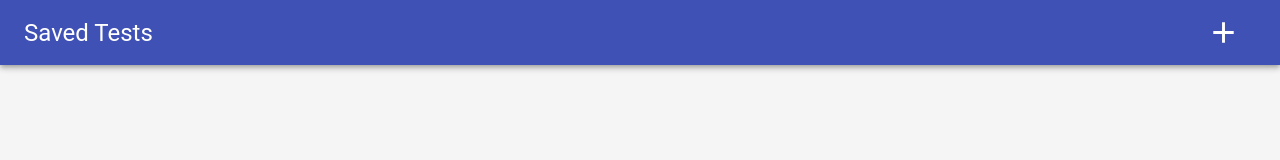
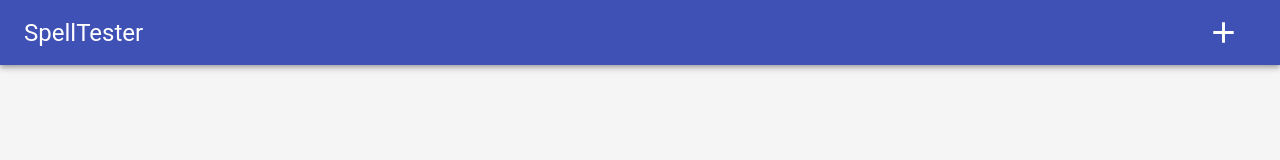
Before and after one commit to dan-escott/jlin2002-spelltester, a React (Create React App) app: page / in a window 1280 px wide. Shown: the top 160 px of the page. Built offline with nearby package versions, Linux system fonts and the light colour scheme; the HTML template or start-up script is replaced by a standard one.

Commit message:
Changed restrictions on what can be typed in spelling list editor

```diff
--- a/src/pages/Editor.js
+++ b/src/pages/Editor.js
@@ -53,7 +53,7 @@ const Editor = () => {
         setFormCompleted(true);
     }
     const updateRawText = (e) => {
-        setRawText(e.target.value.replace(/^\s*/, '').replace(/\n\s*/g, '\n'));
+        setRawText(e.target.value);
     }
     const updateTitle = (e) => {
         setTitle(e.target.value)
--- a/src/pages/Home.js
+++ b/src/pages/Home.js
@@ -24,7 +24,7 @@ const Home = () => {
             <AppBar position="static">
                 <Toolbar className={styles.topBar}  variant="dense">
                     <Typography variant='h5'>
-                        Saved Tests
+                        SpellTester
                     </Typography>
                     <IconButton className={styles.iconButton} component={Link} to='/editor'>
                         <AddIcon aria-label='create new test' className={styles.icon} fontSize='large'/>
```
